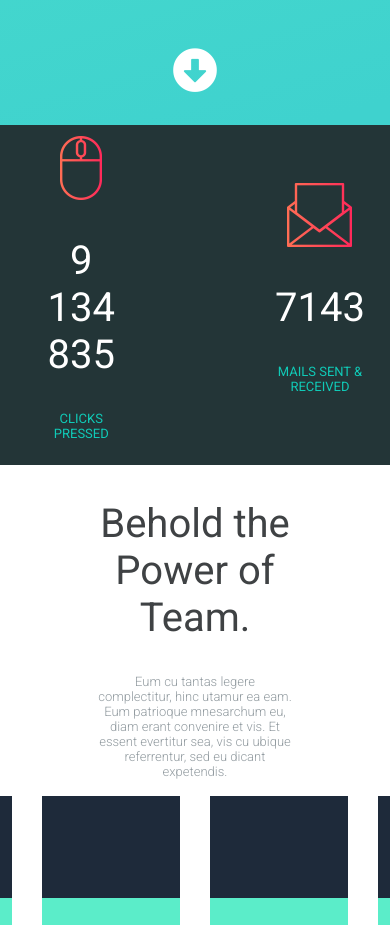
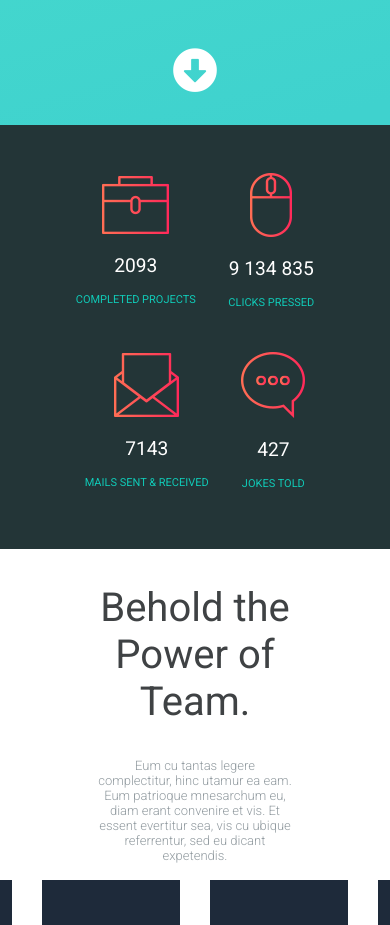
Before and after one commit to Sangsom/zoom-page, a React app: page / in a window 390 px wide. Shown: the part 4820-5745 px from the top of the page. Built offline with nearby package versions, Linux system fonts and the light colour scheme.

Commit message:
style: Stats resposnive

```diff
--- a/src/styles/Stats.css
+++ b/src/styles/Stats.css
@@ -2,17 +2,20 @@
   display: flex;
   justify-content: center;
   align-items: center;
+  flex-wrap: wrap;
   height: 340px;
   background: var(--statsBgColor);
+  padding: 2rem;
 }
 
 .Stats_card {
   text-align: center;
-  margin: 0 80px;
+  margin: 1rem 5%;
 }
 
 .Stats_card img {
   width: auto;
+  max-width: 100%;
 }
 
 .Stats_card h2.total {
@@ -25,3 +28,21 @@
   color: var(--blueColor);
   text-transform: uppercase;
 }
+
+@media screen and (max-width: 1023px) {
+  .Stats {
+    height: auto;
+  }
+  .Stats_card h2.total {
+    font-size: 1.8rem;
+  }
+}
+
+@media screen and (max-width: 768px) {
+  .Stats_card h2.total {
+    font-size: 1.2rem;
+  }
+  .Stats_card p {
+    font-size: 11px;
+  }
+}
```
